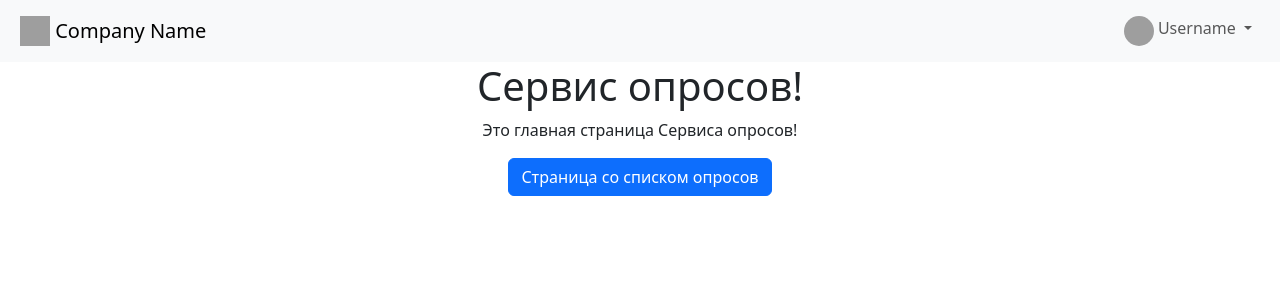
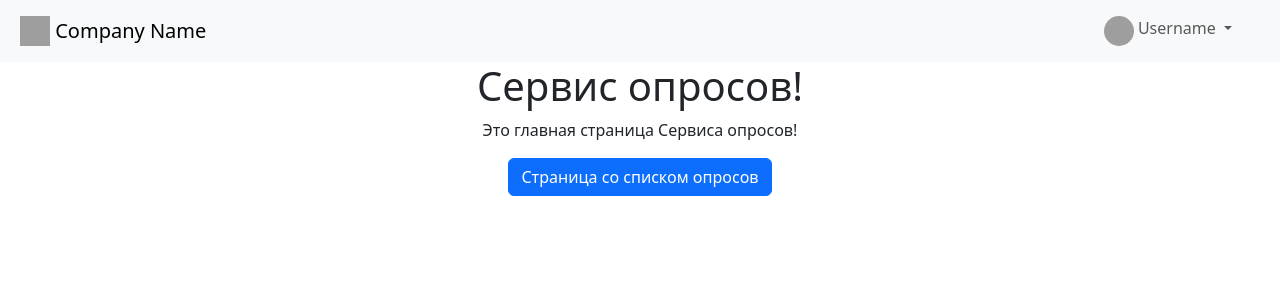
Before and after one commit to vBaMnup/survey-django, a Django app: page / in a window 1280 px wide. Shown: the top 300 px of the page. Run offline with Django 4.2, Linux system fonts and the light colour scheme; some libraries are stand-ins or nearby versions; grey boxes are pictures that could not be loaded.

Commit message:
fix templates

```diff
--- a/survey_django/templates/includes/header.html
+++ b/survey_django/templates/includes/header.html
@@ -4,7 +4,7 @@
     Company Name
   </a>
 
-  <div class="collapse navbar-collapse justify-content-end" id="navbarNav">
+  <div class="collapse navbar-collapse justify-content-end" id="navbarNav" style="margin-right: 20px">
     <ul class="navbar-nav">
       <li class="nav-item dropdown">
         <a class="nav-link dropdown-toggle" id="userDropdown" role="button" data-bs-toggle="dropdown" aria-haspopup="true" aria-expanded="false" style="margin-right: 20px">
```
